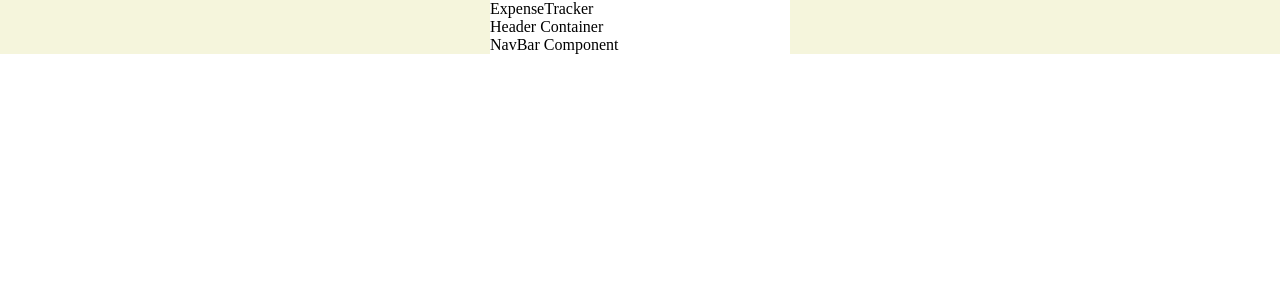
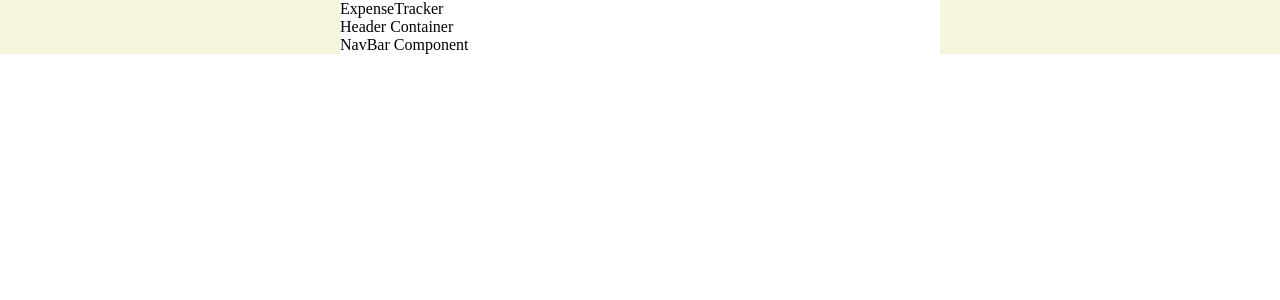
Before and after one commit to kalyancharlie/expense-tracker, a React (Create React App) app in the folder client/: page / in a window 1280 px wide. Shown: the top 300 px of the page. Built offline with nearby package versions, Linux system fonts and the light colour scheme.

Commit message:
CSS adjustments for Login Page

```diff
--- a/client/src/index.css
+++ b/client/src/index.css
@@ -14,6 +14,7 @@
 
 .app-container {
   min-width: 300px;
-  max-width: 800px;
+  width: 100%;
+  max-width: 600px;
   background-color: white;
 }
--- a/client/src/pages/Login/index.css
+++ b/client/src/pages/Login/index.css
@@ -18,7 +18,7 @@
   flex-grow: 1;
   background: #f6f6f7;
   border-radius: 30px 30px 0px 0px;
-  padding: 2rem;
+  padding: 2.5rem;
   display: flex;
   flex-direction: column;
 }
@@ -60,5 +60,5 @@
 .login-new-user-line {
   font-size: 12px;
   text-align: center;
-  margin: 1rem 0rem;
+  margin: 1.5rem 0rem;
 }
```
Also changed, not shown: 1 other file (tests, documents, lock files or other folders).
